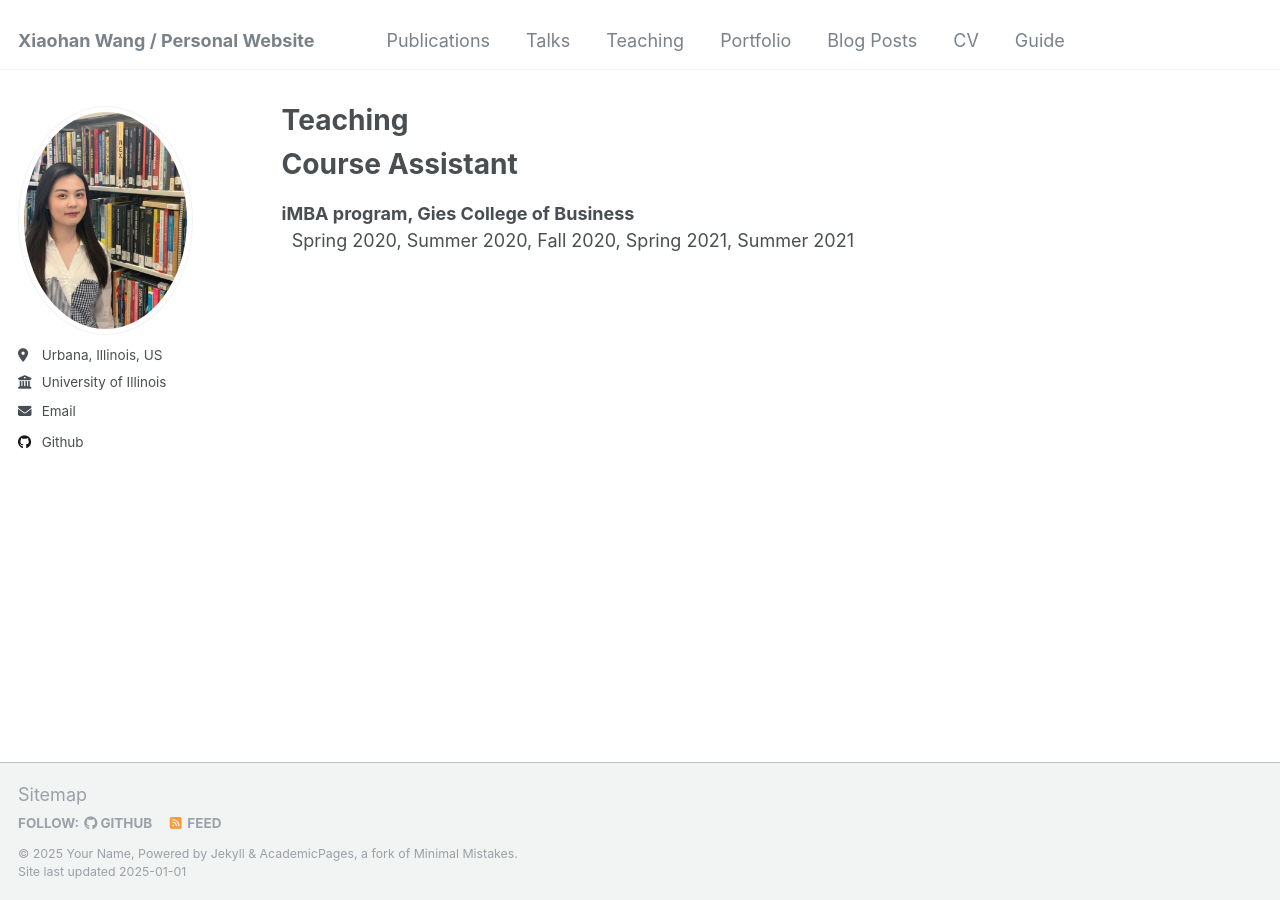
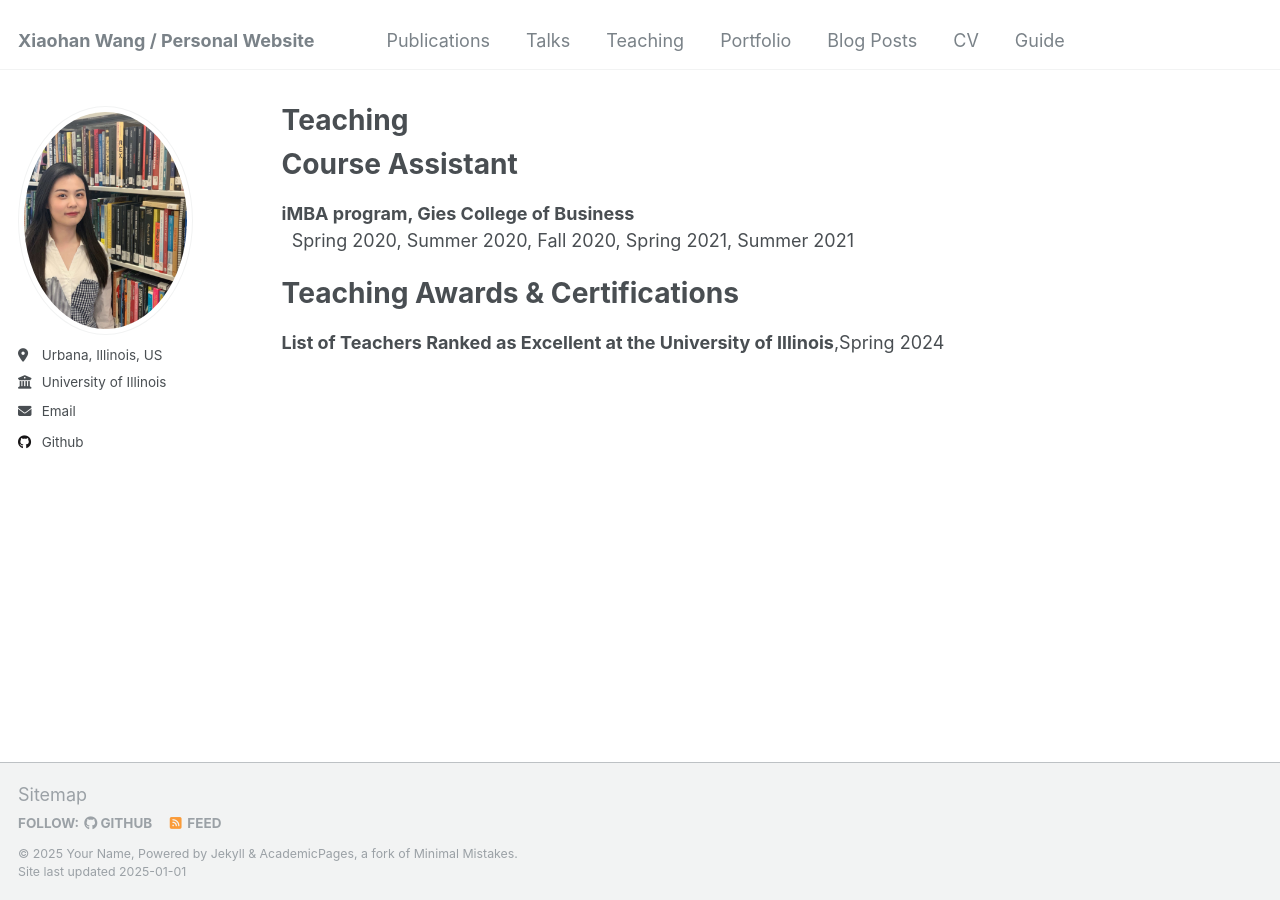
Before and after one commit to xiaohanwang1997/xiaohanwang1997.github.io, a Jekyll site: the page built from _teaching/2015-spring-teaching-2.md, in a window 1280 px wide. Built offline with Jekyll 4.4.1, drawn with Linux system fonts in a browser that asks for light colours.

Commit message:
Update 2015-spring-teaching-2.md

```diff
--- a/_teaching/2015-spring-teaching-2.md
+++ b/_teaching/2015-spring-teaching-2.md
@@ -11,3 +11,8 @@ Course Assistant
 =====
 **iMBA program, Gies College of Business**<br>
 &nbsp;&nbsp;Spring 2020, Summer 2020, Fall 2020, Spring 2021, Summer 2021
+
+
+Teaching Awards & Certifications
+=====
+**List of Teachers Ranked as Excellent at the University of Illinois**,Spring 2024
```
